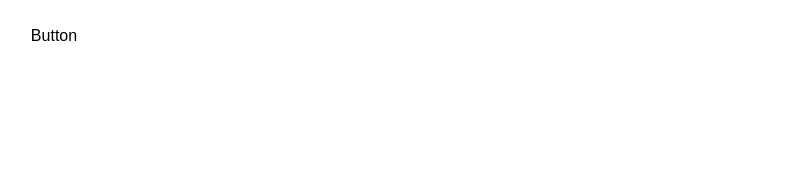
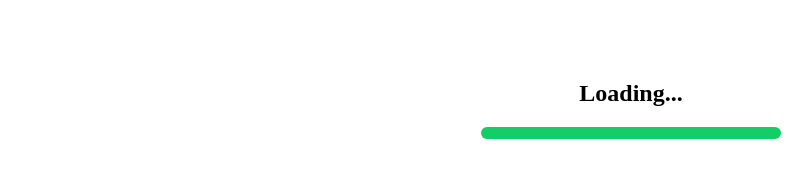
Before and after one commit to HamBP/css-study, a plain HTML site: page index.html in a window 1280 px wide. Shown: the whole page, without its empty margins (9-821 px from the left). Drawn offline with Linux system fonts and the light colour scheme.

Commit message:
animation

```diff
--- a/index.html
+++ b/index.html
@@ -3,12 +3,15 @@
   <head>
     <meta charset="UTF-8" />
     <meta name="viewport" content="width=device-width, initial-scale=1.0" />
-    <title>Transition</title>
+    <title>Animation</title>
     <link rel="stylesheet" href="./style.css" />
   </head>
   <body>
-    <button type="button" class="line-button">
-      Button
-    </button>
+    <section class="loading">
+      <h1 class="loading-title">Loading...</h1>
+      <div class="progress-bar" aria-hidden="true">
+        <span class="progress-bar-gauge"></span>
+      </div>
+    </section>
   </body>
 </html>
--- a/style.css
+++ b/style.css
@@ -1,23 +1,45 @@
-.line-button {
-  position: relative;
-  width: 110px;
-  height: 56px;
-  border: 0;
-  background-color: white;
-  font-size: 16px;
+.loading-title {
+  margin-top: 80px;
+  text-align: center;
+  color: black;
+  animation: fade 1000ms ease-in-out infinite;
+  animation-direction: alternate;
 }
 
-.line-button:hover::after {
-  width: 110px;
+@keyframes fade {
+  from {
+    opacity: 0;
+  }
+
+  to {
+    opacity: 1;
+  }
 }
 
-button::after {
-  content: "";
-  position: absolute;
-  transition: width 250ms ease-in;
-  background-color: #0066FF;
-  width: 0;
-  height: 2px;
-  bottom: 0;
-  left: 0;
+.progress-bar {
+  margin: auto;
+  width: 300px;
+  height: 12px;
+  background-color: #E5EAEF;
+  border-radius: 6px;
+  overflow: hidden;
 }
+
+.progress-bar-gauge {
+  display: block;
+  width: 100%;
+  height: 12px;
+  background-color: #13CE66;
+  animation: anima 3000ms linear;
+  animation-iteration-count: initial;
+}
+
+@keyframes anima {
+  from {
+    width: 0;
+  }
+
+  to {
+    width: 100%;
+  }
+}
```
